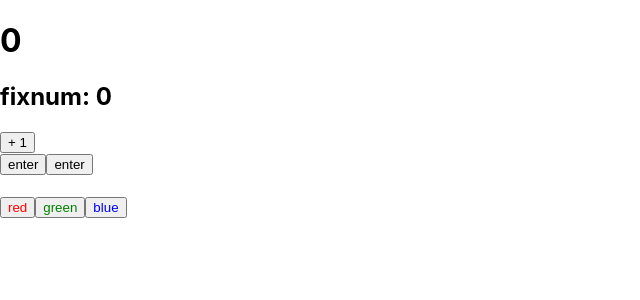
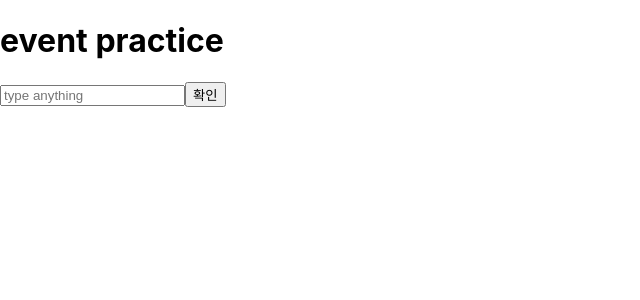
Before and after one commit to es5h/react-practice, a React (Create React App) app: page / in a window 1280 px wide. Shown: the top 300 px of the page, without its empty margins (0-640 px from the left). Built offline with nearby package versions, Linux system fonts and the light colour scheme.

Commit message:
Evennt Handling 연습

```diff
--- a/src/App.js
+++ b/src/App.js
@@ -1,11 +1,9 @@
 import './App.css';
-import Counter from './Counter';
-import Say from './Say';
+import EventPractice from './EventPractice';
 
 const App = () => (
   <>
-    <Counter />
-    <Say />
+    <EventPractice />
   </>
 );
 
--- /dev/null
+++ b/src/EventPractice.js
@@ -0,0 +1,35 @@
+import { Component } from 'react';
+
+class EventPractice extends Component {
+  state = {
+    message: '',
+  };
+
+  render() {
+    return (
+      <div>
+        <h1>event practice</h1>
+        <input
+          type="text"
+          name="message"
+          placeholder="type anything"
+          onChange={(e) => {
+            this.setState({ message: e.target.value });
+          }}
+        />
+        <button
+          onClick={() => {
+            alert(this.state.message);
+            this.setState({
+              message: '',
+            });
+          }}
+        >
+          확인
+        </button>
+      </div>
+    );
+  }
+}
+
+export default EventPractice;
```
